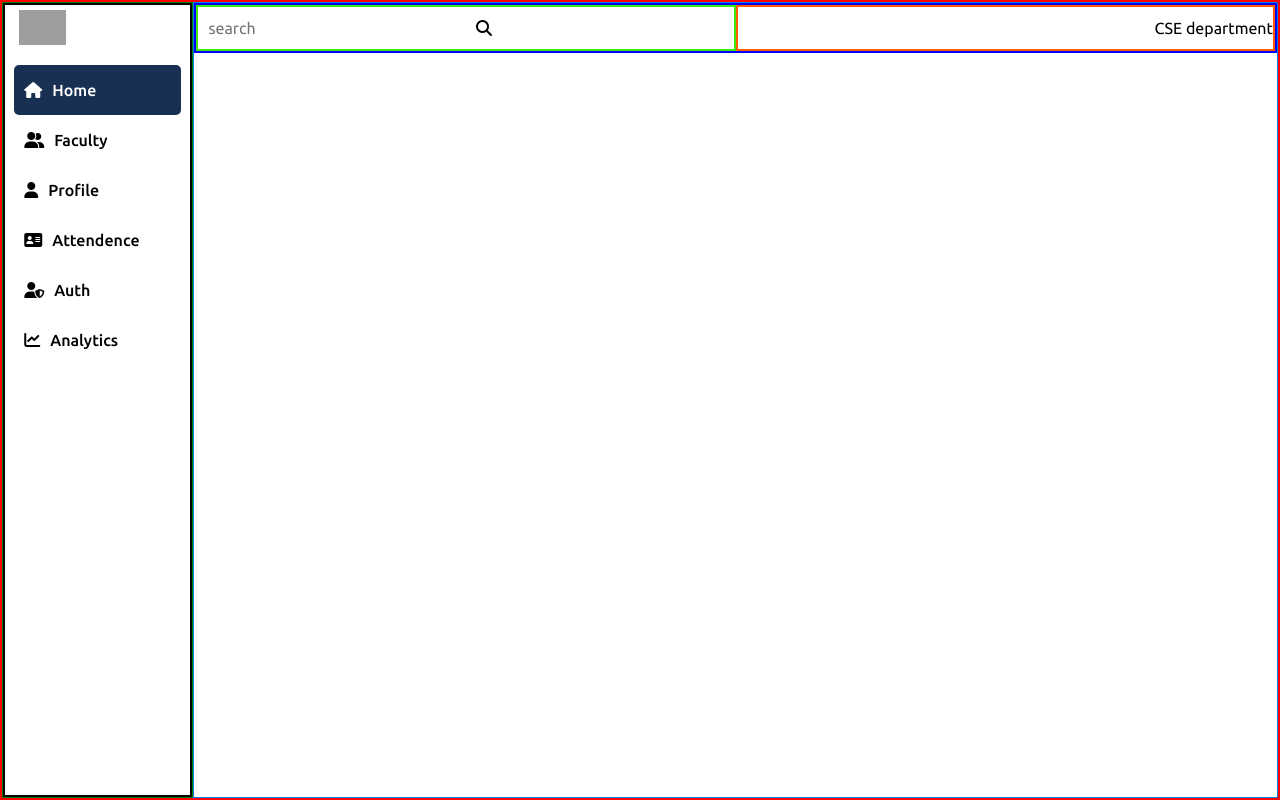
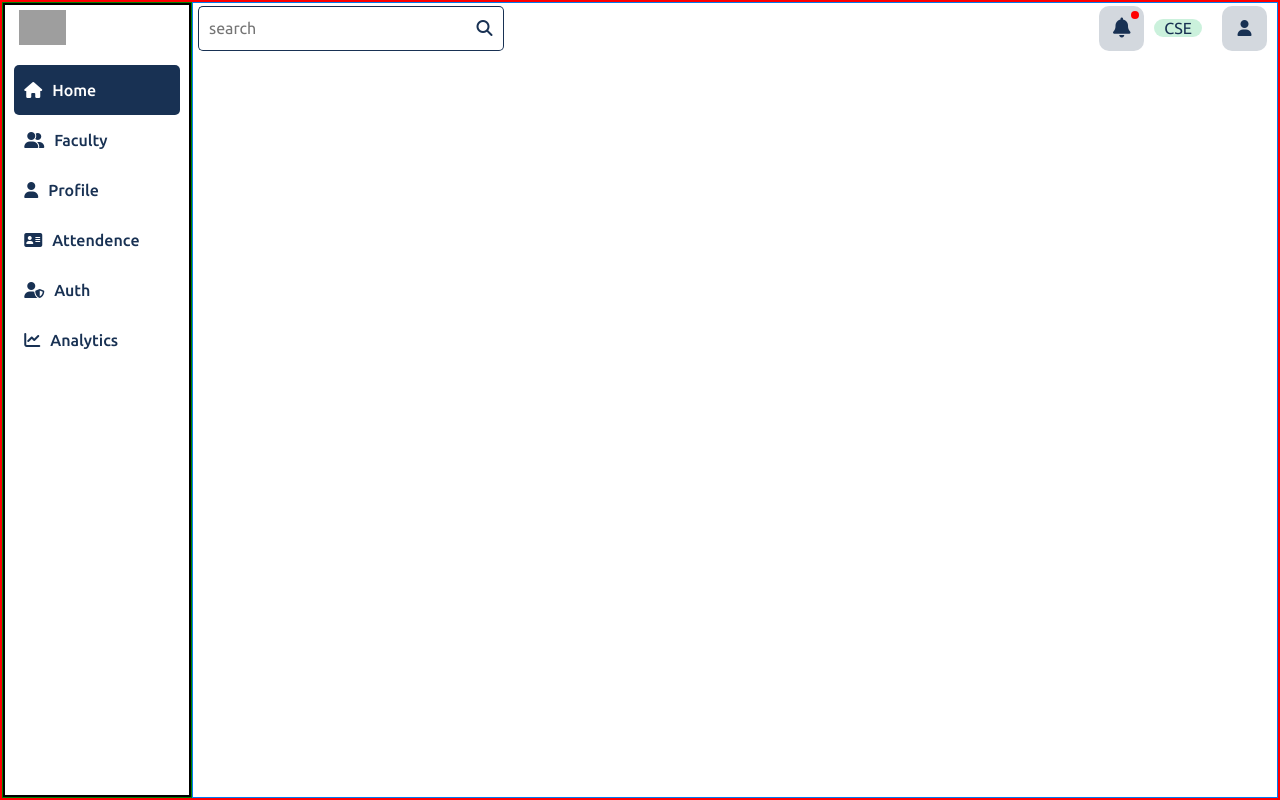
Before and after one commit to durgeshownlab/Attendance-management, a PHP site: page /userEnd/hodView/hod.php in a window 1280 px wide. Run offline with PHP 8.4, Linux system fonts and the light colour scheme; some libraries are stand-ins or nearby versions; grey boxes are pictures that could not be loaded.

Commit message:
improvement in hod end

```diff
--- a/style/hod.css
+++ b/style/hod.css
@@ -26,7 +26,7 @@
 
 /* left container  */
 .left-container{
-    width: 15%;
+    width: 190px;
     height: 100%;
     border: 1px solid green;
 }
@@ -68,6 +68,26 @@
     display: flex;
     flex-direction: column;
     margin-top: 15px;
+    overflow-y: auto;
+}
+
+.menu-container::-webkit-scrollbar
+{
+    width: 10px;
+    height: auto;
+}
+
+.menu-container::-webkit-scrollbar-thumb
+{
+    background-color: var(--primary-color);
+    border-radius: 50px;
+    cursor: pointer;
+}
+.menu-container::-webkit-scrollbar-track
+{
+    background-color: rgba(131, 8, 255, 0.332);
+    border-radius: 50px;
+    box-shadow:  inset 0 0 8px #fff;
 }
 
 .menu
@@ -82,6 +102,7 @@
     font-size: 16px;
     font-weight: 500;
     text-transform: capitalize;
+    color: var(--primary-color);
 }
 
 .menu:hover
@@ -91,6 +112,8 @@
     border: none;
     border-radius: 5px;
     cursor: pointer;
+    transition-timing-function: ease-in-out;
+    transition-duration: 0.2s;
 }
 
 .active
@@ -110,14 +133,14 @@
 
 /* right container */
 .right-container{
-    width: 85%;
+    width: calc(100% - 190px);
     height: 100%;
     border: 1px solid rgb(2, 125, 240);
 }
 .header{
     width: 100%;
     height: 50px;
-    border: 2px solid blue;
+    /* border: 2px solid blue; */
     display: flex;
     flex-direction: row;
 }
@@ -125,7 +148,8 @@
 .left-header{
     width: 50%;
     height: 100%;
-    border: 2px solid rgb(60, 235, 11);display: flex;
+    /* border: 2px solid rgb(60, 235, 11); */
+    display: flex;
     flex-direction: row;
     justify-content: left;
     align-items:center;
@@ -138,6 +162,8 @@
     flex-direction: row;
     justify-content: left;
     align-items:center;
+    padding-left: 5px;
+
 }
 
 .search input[type=search]{
@@ -145,7 +171,12 @@
     height: 90%;
     padding: 0 10px;
     font-size: 16px;
-    border: none;
+    outline: none;
+    border: 1px solid var(--primary-color);
+    border-right: none;
+    border-radius: 5px;
+    border-bottom-right-radius: 0px;
+    border-top-right-radius: 0px;
 }
 
 .search button{
@@ -153,16 +184,127 @@
     height: 90%;
     padding: 0 10px;
     font-size: 16px;
+    color: var(--primary-color);
     background-color: #fff;
-    border: none;
+    border: 1px solid var(--primary-color);
+    border-left: none;
+    border-radius: 5px;
+    border-bottom-left-radius: 0px;
+    border-top-left-radius: 0px;
+}
+.search button:hover{
+    background-color: var(--primary-color);
+    color: #fff;
+    cursor: pointer;
+    transition-timing-function: ease-in-out;
+    transition-duration: 0.2s;
 }
 
+.search input:focus
+{
+    border: 1px solid var(--primary-color);
+    transition-timing-function: ease-in-out;
+    transition-duration: 0.2s;
+}
 
 .right-header{
     width: 50%;
     height: 100%;
-    border: 2px solid rgb(255, 94, 0);display: flex;
+    /* border: 2px solid rgb(255, 94, 0); */
+    display: flex;
     flex-direction: row;
     justify-content: right;
     align-items:center;
+    color: var(--primary-color);
 }
+
+.notification-container
+{
+    height: 90%;
+    aspect-ratio: 1/1;
+    /* border: 1px solid green; */
+    display: flex;
+    flex-direction: row;
+    justify-content: center;
+    align-items:center;
+    font-size: 20px;
+}
+
+.notification
+{
+    width: 100%;
+    height: 100%;
+    display: flex;
+    flex-direction: row;
+    justify-content: center;
+    align-items:center;
+    border-radius: 10px;
+    background-color: #18315330;
+    cursor: pointer;
+    position: relative;
+}
+
+.notification span
+{
+    width: 8px;
+    aspect-ratio: 1/1;
+    background-color: red;
+    border: none;
+    border-radius: 50%;
+    position: absolute;
+    top: 5px;
+    right: 5px;
+}
+
+.department-name
+{
+    height: 100%;
+    width: auto;
+    margin: 0 10px;
+    display: flex;
+    flex-direction: row;
+    justify-content: center;
+    align-items:center;
+}
+
+.department-name span
+{
+    /* background-color: #18315330; */
+    background-color: #5ad29050;
+    padding: 0 10px;
+    border: none;
+    border-radius: 50px;
+}
+
+.profile-container
+{
+    height: 90%;
+    aspect-ratio: 1/1;
+    /* border: 1px solid green; */
+    display: flex;
+    flex-direction: row;
+    justify-content: center;
+    align-items:center;
+    margin: 0 10px;
+}
+
+.profile
+{
+    width: 100%;
+    height: 100%;
+    display: flex;
+    flex-direction: row;
+    justify-content: center;
+    align-items:center;
+    border-radius: 10px;
+    background-color: #18315330;
+    cursor: pointer;
+
+}
+.profile:hover, .notification:hover
+{
+    background-color: var(--primary-color);
+    color: #fff;
+    transition-timing-function: ease-in-out;
+    transition-duration: 0.2s;
+}
--- a/userEnd/hodView/hod.php
+++ b/userEnd/hodView/hod.php
@@ -63,7 +63,20 @@
                     </form>
                 </div>
                 <div class="right-header">
-                    CSE department
+                    <div class="notification-container">
+                        <div class="notification">
+                            <span></span>
+                            <i class="fa-solid fa-bell"></i>
+                        </div>
+                    </div>
+                    <div class="department-name">
+                        <span>CSE</span>
+                    </div>
+                    <div class="profile-container">
+                        <div class="profile">
+                            <i class="fa-solid fa-user"></i>
+                        </div>
+                    </div>
                 </div>
             </div>
         </div>
```
